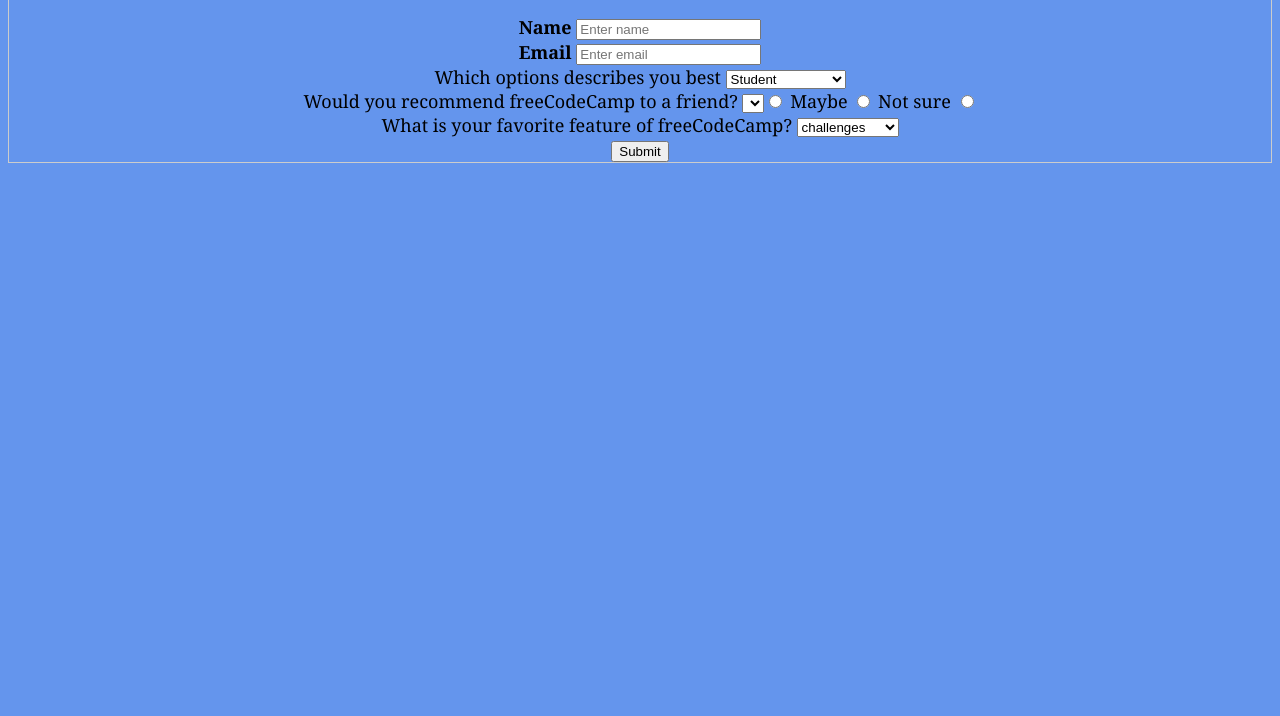
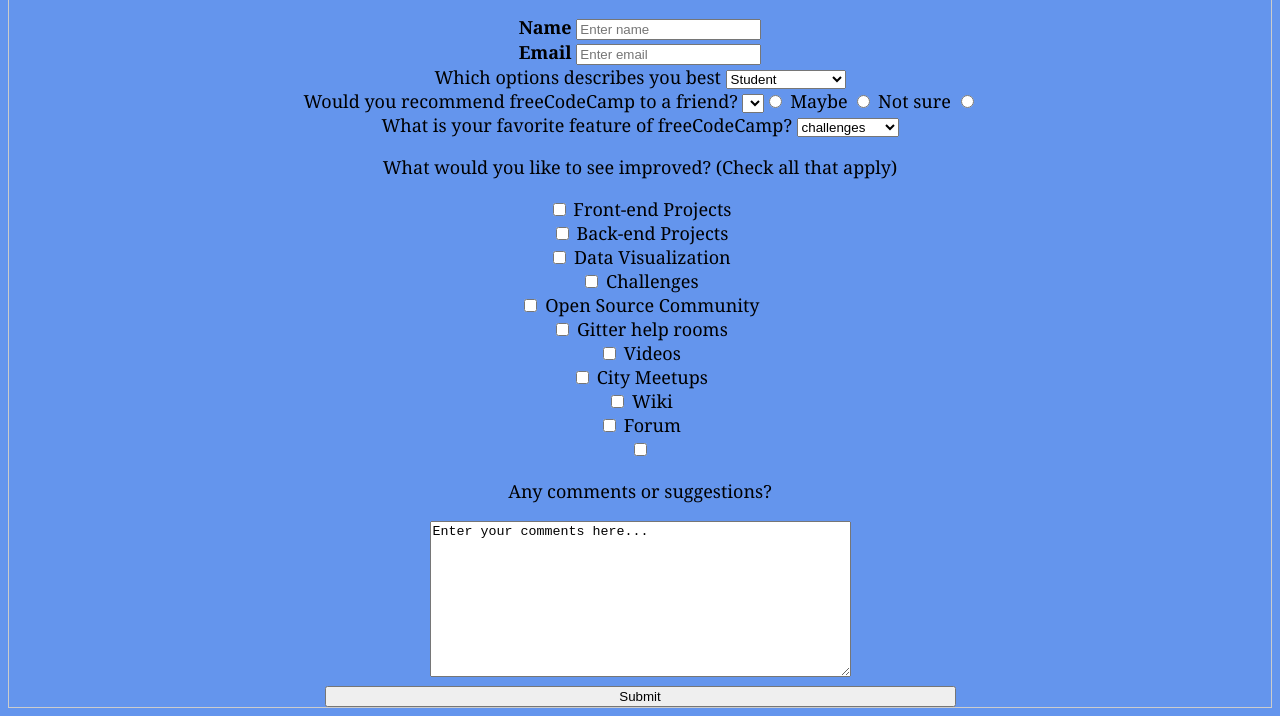
Before and after one commit to AhmedBule/survey-form, a plain HTML site: page index.html in a window 1280 px wide. Shown: the part 133-849 px from the top of the page. Before the commit the page ends 800 px from the top, so only its background shows below. Drawn offline with Linux system fonts and the light colour scheme.

Commit message:
improved the functionaloty of the app

```diff
--- a/css/style.css
+++ b/css/style.css
@@ -12,3 +12,9 @@
     height: auto;
 
 }
+
+.signupbtn{
+
+    width: 50%;
+
+}
--- a/index.html
+++ b/index.html
@@ -49,6 +49,43 @@
         <option value="community">Community</option>
     <option value="open-source">Open-Source</option>
      </select>
+     <br>
+     <form action="">
+         <p>What would you like to see improved? (Check all that apply)</p>
+         <input type="checkbox" name="" id="Front-end Projects">
+         <label for="">Front-end Projects</label>
+         <br>
+         <input type="checkbox" name="" id="Back-end Projects">
+         <label for="">Back-end Projects</label>
+         <br>
+         <input type="checkbox" name="" id="Data Visualization">
+         <label for="">Data Visualization</label>
+         <br>
+         <input type="checkbox" name="" id="challenges">
+         <label for="">Challenges</label>
+         <br>
+         <input type="checkbox" name="" id="Open Source Community ">
+         <label for="">Open Source Community</label>
+         <br>
+         <input type="checkbox" name="" id="Gitter help rooms">
+         <label for="">Gitter help rooms</label>
+         <br>
+         <input type="checkbox" name="" id="Videos">
+         <label for="">Videos</label>
+         <br>
+         <input type="checkbox" name="" id="City Meetups">
+         <label for="">City Meetups</label>
+         <br>
+         <input type="checkbox" name="" id="Wiki">
+         <label for="">Wiki</label>
+         <br>
+         <input type="checkbox" name="" id="Forum">
+         <label for="">Forum</label>
+         <br>
+         <input type="checkbox" name="" id="Additional Courses">
+     </form>
+     <p>Any comments or suggestions?</p>
+     <textarea name="comment" id="" cols="50" rows="10">Enter your comments here... </textarea>
 
      <div class="clearfix">
         <button type="submit" class="signupbtn">Submit</button>
```
